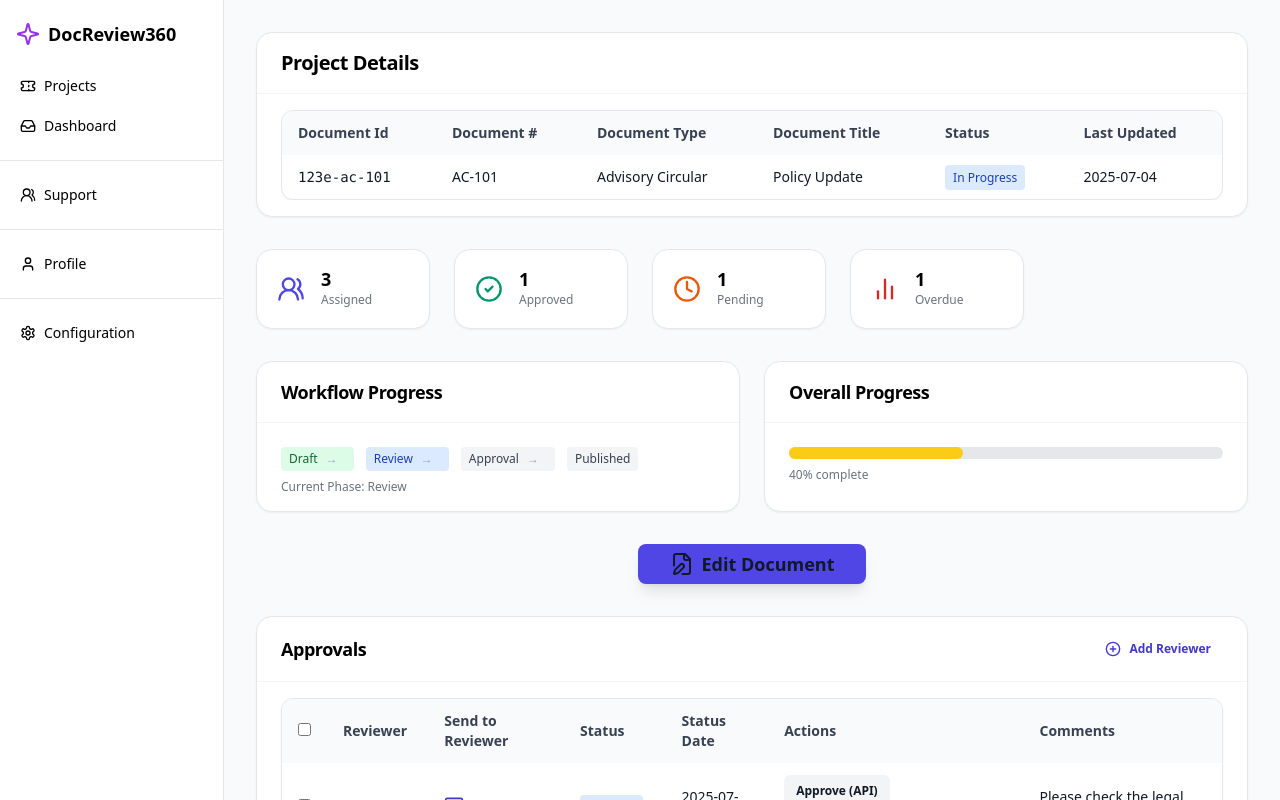
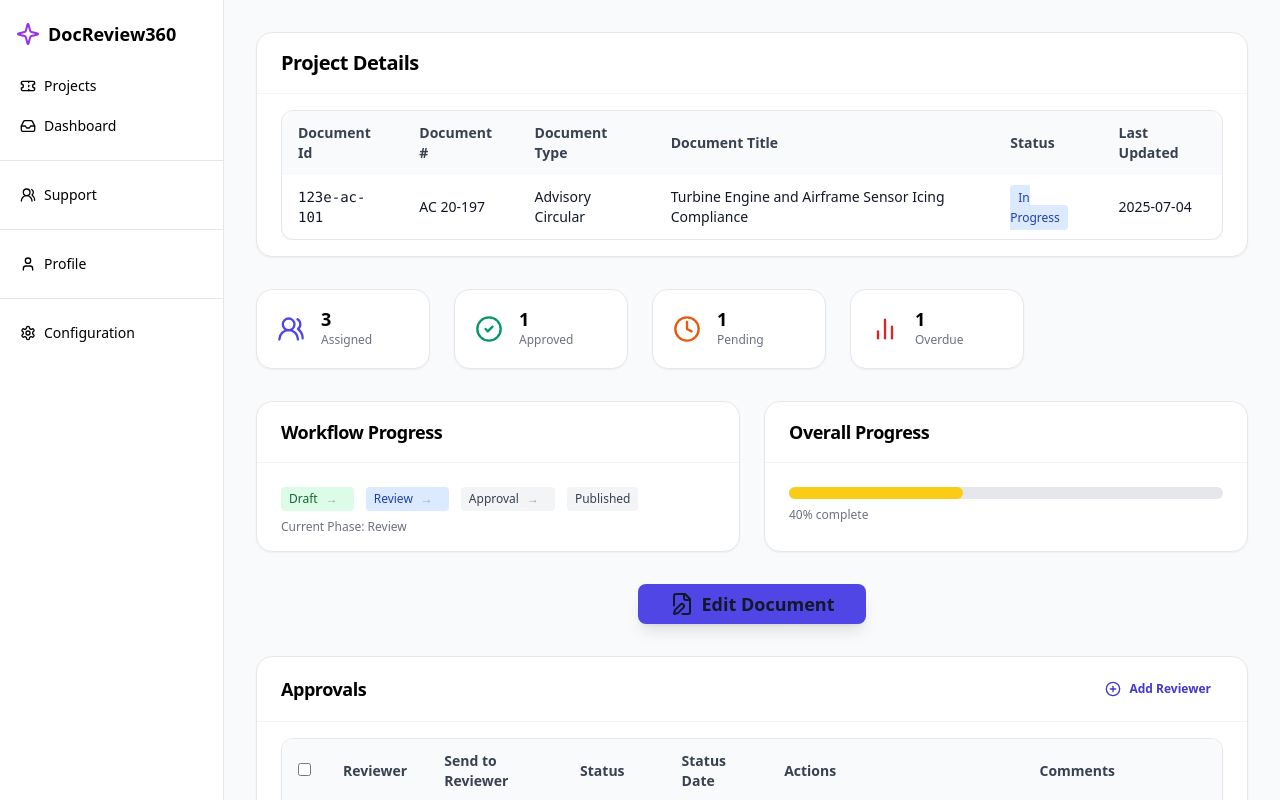
Before and after one commit to eputnam77/DocReview360, a Next.js app in the folder frontend/: page /projects/123e-ac-101 in a window 1280 px wide. Shown: the top 800 px of the page. Built offline with nearby package versions, Linux system fonts and the light colour scheme.

Commit message:
Update index.tsx

```diff
--- a/frontend/pages/projects/[id]/index.tsx
+++ b/frontend/pages/projects/[id]/index.tsx
@@ -58,9 +58,9 @@ interface DispoComment {
 // --- Demo Data ---
 const DEMO_PROJECT: Project = {
   id: "123e-ac-101",
-  number: "AC-101",
+  number: "AC 20-197",
   type: "Advisory Circular",
-  title: "Policy Update",
+  title: "Turbine Engine and Airframe Sensor Icing Compliance",
   status: "In Progress",
   progress: 40,
   updated: "2025-07-04",
```
